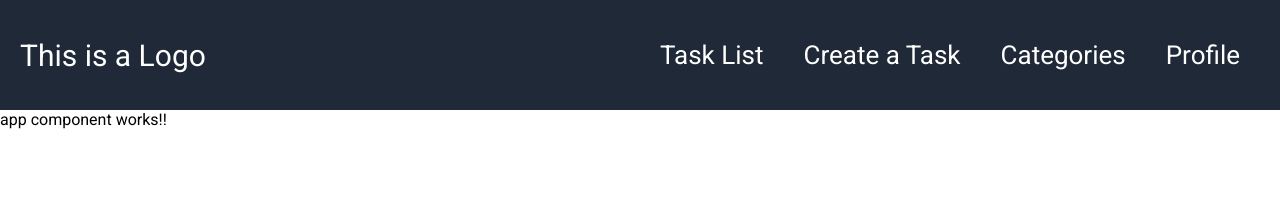
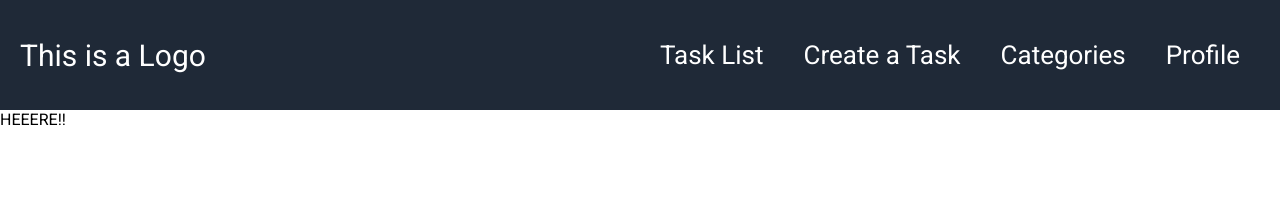
Before and after one commit to Kassi29/frontToDo, an Angular app: page / in a window 1280 px wide. Shown: the top 200 px of the page. Built offline with nearby package versions, Linux system fonts and the light colour scheme.

Commit message:
Refactor AppComponent to be Standalone

```diff
--- a/src/app/app.component.html
+++ b/src/app/app.component.html
@@ -1,7 +1,7 @@
 <div class="container">
   <app-header></app-header>
   <div class = "main">
-    <p>app component works!!</p>
+    <p>HEEERE!!</p>
   </div>
   <app-footer></app-footer>
 </div>
--- a/src/app/app.component.ts
+++ b/src/app/app.component.ts
@@ -8,8 +8,11 @@ import {FooterComponent} from './shared/footer/footer.component';
   selector: 'app-root',
   imports: [RouterOutlet, HeaderComponent, FooterComponent],
   templateUrl: './app.component.html',
+  standalone: true,
   styleUrl: './app.component.css'
 })
 export class AppComponent {
   title = 'ToDoFront';
+
+
 }
```
